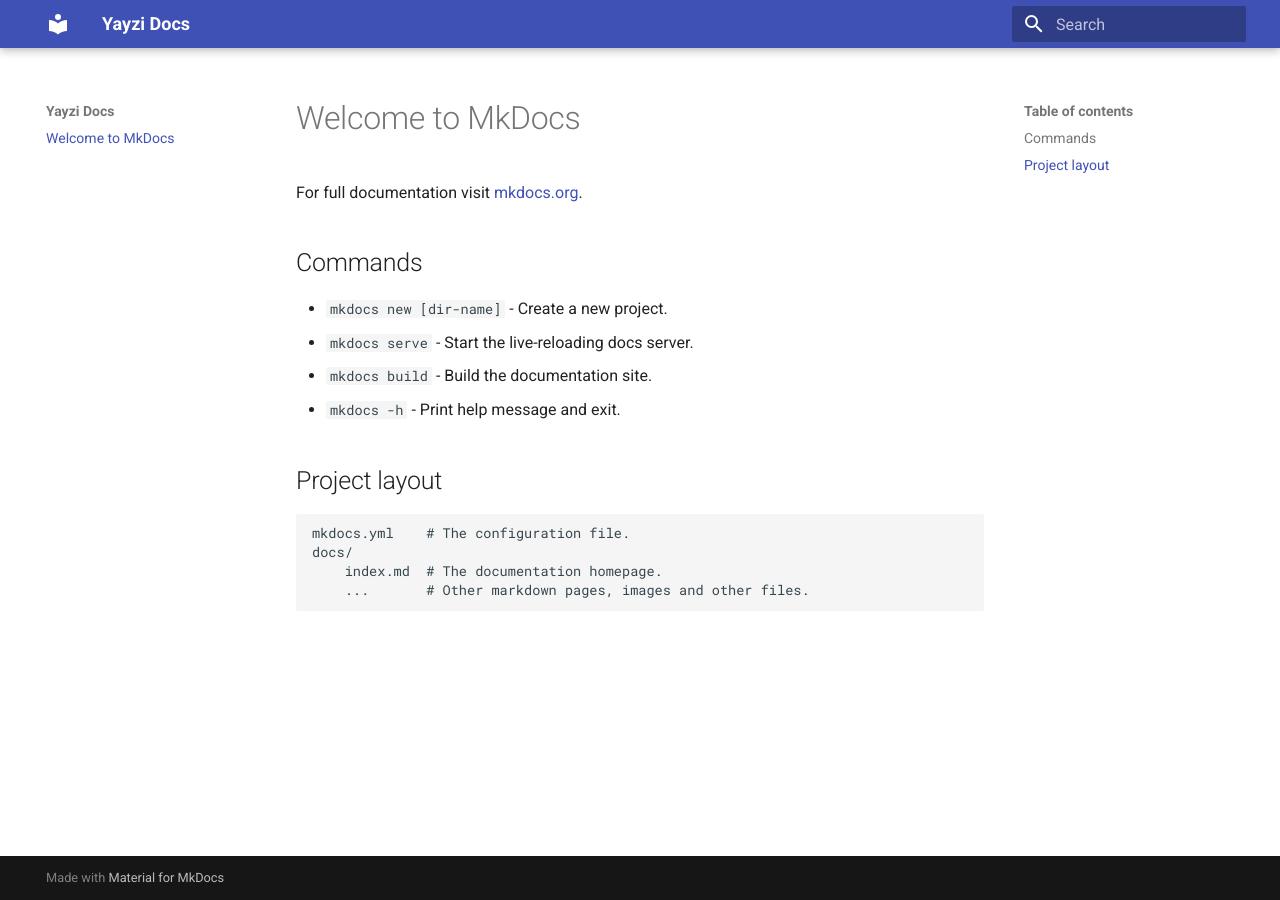
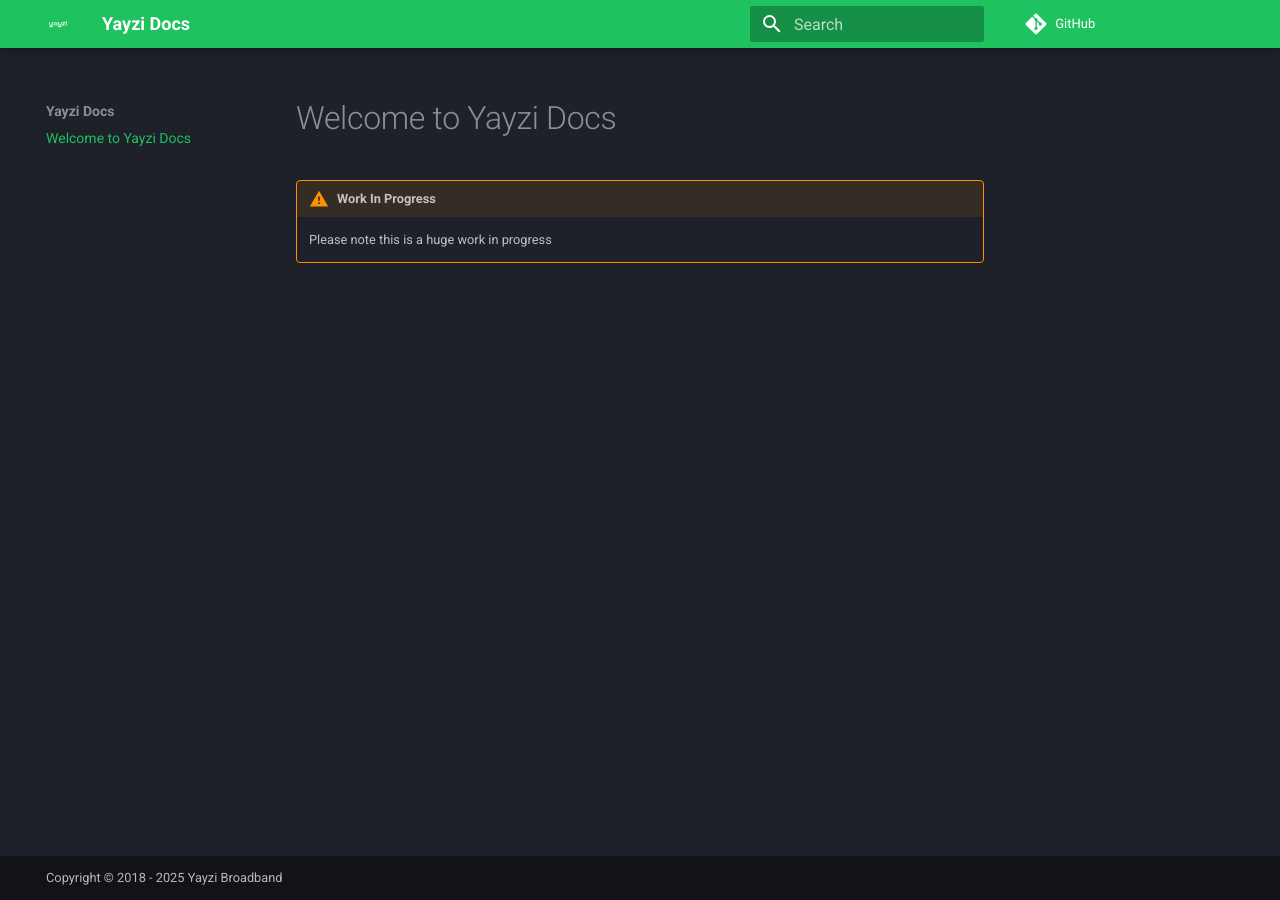
Before and after one commit to Yayzi-Broadband/Docs, an MkDocs documentation site: the page built from docs/index.md, in a window 1280 px wide. Built offline with MkDocs 1.6.1 and Material for MkDocs 9.7.7, drawn with Linux system fonts in a browser that asks for light colours; comment, search, counter and statistics services are not loaded.

Commit message:
🎉 Adding Customisation

```diff
--- a/docs/index.md
+++ b/docs/index.md
@@ -1,17 +1,5 @@
-# Welcome to MkDocs
+# Welcome to Yayzi Docs
 
-For full documentation visit [mkdocs.org](https://www.mkdocs.org).
+!!! warning "Work In Progress"
 
-## Commands
-
-* `mkdocs new [dir-name]` - Create a new project.
-* `mkdocs serve` - Start the live-reloading docs server.
-* `mkdocs build` - Build the documentation site.
-* `mkdocs -h` - Print help message and exit.
-
-## Project layout
-
-    mkdocs.yml    # The configuration file.
-    docs/
-        index.md  # The documentation homepage.
-        ...       # Other markdown pages, images and other files.
+    Please note this is a huge work in progress
--- /dev/null
+++ b/docs/stylesheets/extra.css
@@ -0,0 +1,5 @@
+:root {
+    --md-primary-fg-color: #1ec25f;
+    --md-primary-fg-color--light: #ECB7B7;
+    --md-primary-fg-color--dark: #1ec25f;
+}
--- a/mkdocs.yml
+++ b/mkdocs.yml
@@ -2,3 +2,26 @@
 site_url: https://docs.yayzi.co.uk
 theme:
   name: material
+  palette:
+    scheme: slate
+    primary: custom
+  logo: assets/logo.png
+extra_css:
+  - stylesheets/extra.css
+copyright: Copyright &copy; 2018 - 2025 Yayzi Broadband
+extra:
+  generator: false
+  consent:
+    title: Cookie consent
+    description: >-
+      We use cookies to recognize your repeated visits and preferences, as well
+      as to measure the effectiveness of our documentation and whether users
+      find what they're searching for. With your consent, you're helping us to
+      make our documentation better.
+plugins:
+  - search
+repo_url: https://github.com/Yayzi-Broadband/Docs
+markdown_extensions:
+  - admonition
+  - pymdownx.details
+  - pymdownx.superfences
```
Also changed, not shown: docs/assets/logo.png (added).
